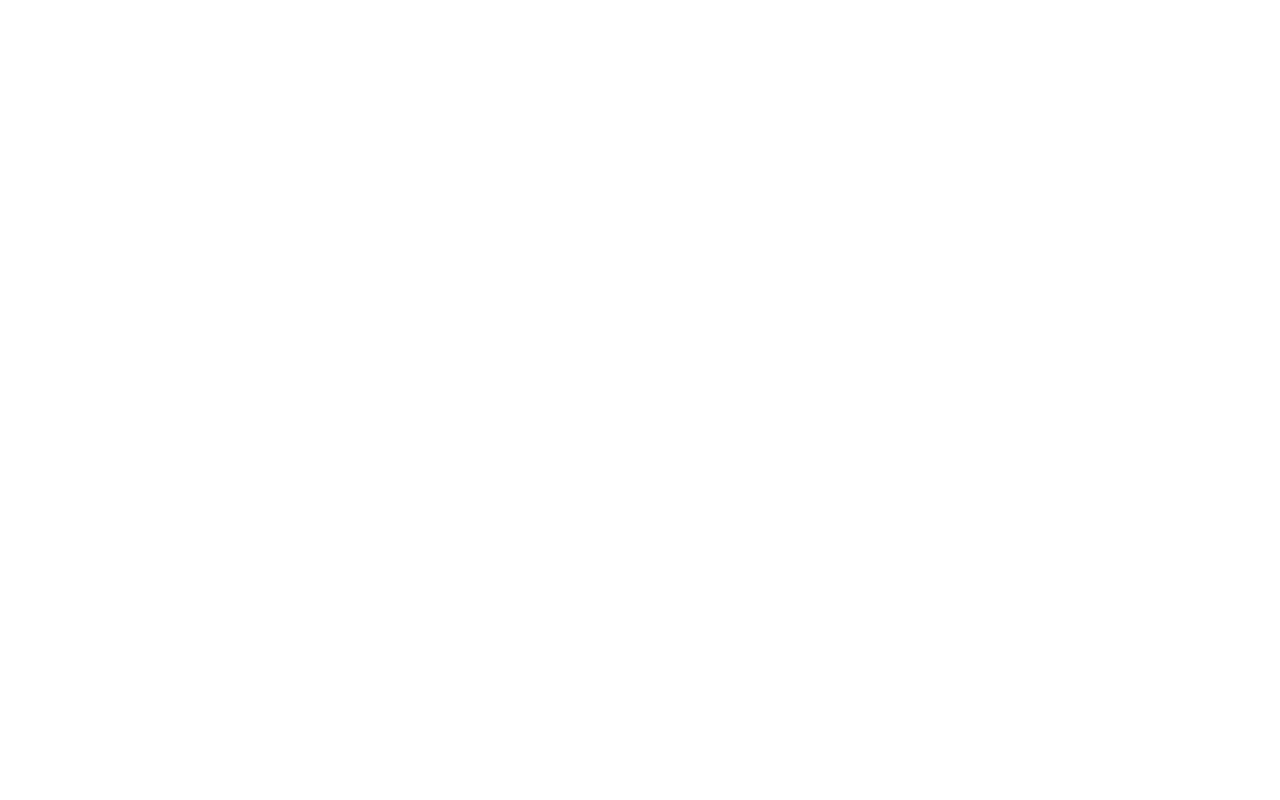
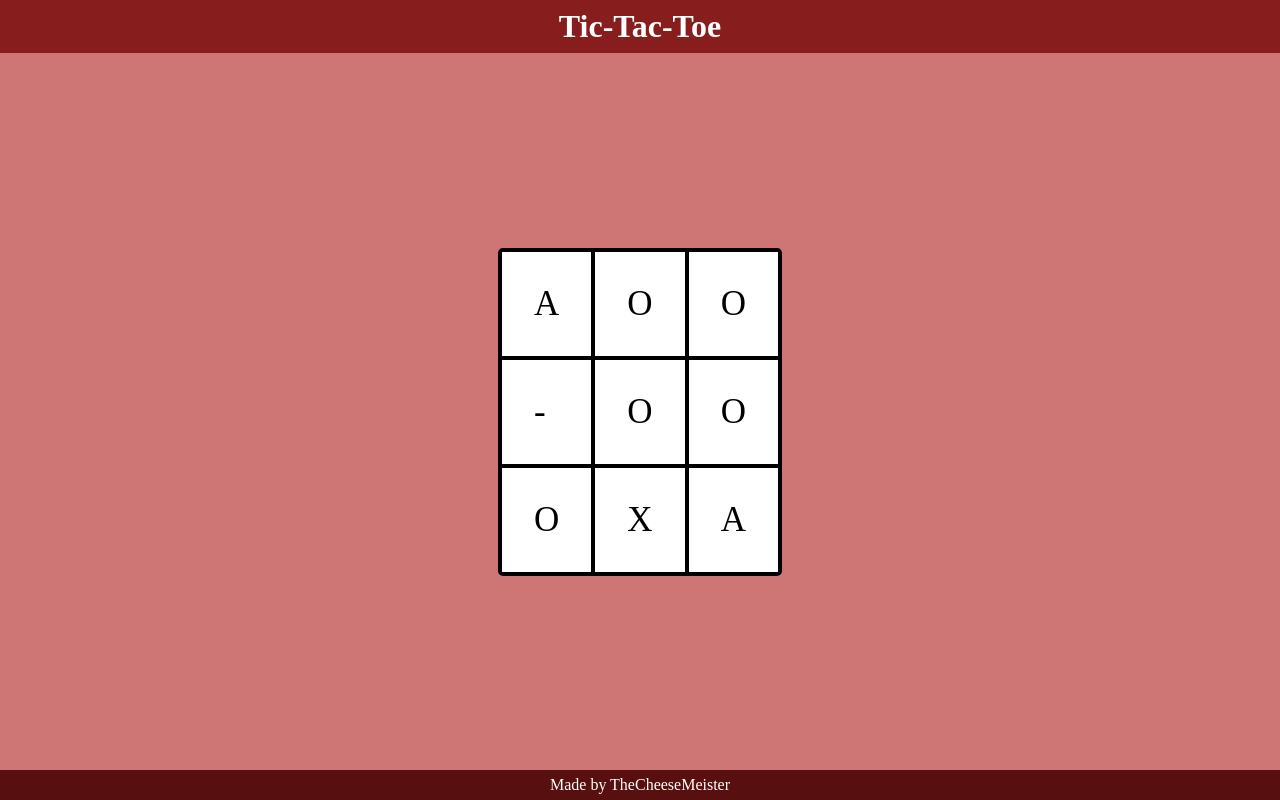
Before and after one commit to TheCheeseMeister/Tic-tac-toe, a plain HTML site: page index.html in a window 1280 px wide. Drawn offline with Linux system fonts and the light colour scheme.

Commit message:
Added display object to handle displaying and updating the board. Adding html elements to outline tic-tac-toe.

```diff
--- a/index.html
+++ b/index.html
@@ -8,6 +8,24 @@
     <script src="javascript.js" defer></script>
 </head>
 <body>
+    <div class="header">
+        <h1>Tic-Tac-Toe</h1>
+    </div>
 
+    <div class="board" id="board">
+        <!--<p class="space">X</p>
+        <p class="space">X</p>
+        <p class="space">X</p>
+        <p class="space">X</p>
+        <p class="space">X</p>
+        <p class="space">X</p>
+        <p class="space">X</p>
+        <p class="space">X</p>
+        <p class="space">X</p>-->
+    </div>
+
+    <div class="footer">
+        <p>Made by TheCheeseMeister</p>
+    </div>
 </body>
 </html>
--- a/javascript.js
+++ b/javascript.js
@@ -1,3 +1,37 @@
+const display = (function () {
+    const htmlBoard = document.querySelector("#board");
+
+    const clearBoard = (function () {
+        while (htmlBoard.firstChild) {
+            htmlBoard.removeChild(htmlBoard.lastChild);
+        }
+    });
+
+    const createBoard = (function (board) {
+        let j = 0, k = 0; // jk for board
+
+        while (j < 3) {
+            for (k = 0; k < 3; k++) { // each column
+                let temp = document.createElement("p");
+                temp.classList.add("space");
+                temp.textContent = board[j][k];
+                htmlBoard.appendChild(temp);
+
+                console.log(temp);
+            }
+            j++; // next row
+        }
+    });
+
+    const updateBoard = (function (board) {
+        clearBoard();
+
+        createBoard(board);
+    });
+
+    return { clearBoard, createBoard, updateBoard };
+}) ();
+
 const gameFlow = (function () {
     const player1 = createPlayer("Me", "X");
     const player2 = createPlayer("Not Me", "O");
@@ -130,4 +164,4 @@
                 ["-", "O", "O"],
                 ["O", "X", "A"]];
 
-console.log(gameBoard.checkWin(testBoard));
+display.createBoard(testBoard);
--- a/styles.css
+++ b/styles.css
@@ -0,0 +1,48 @@
+* {
+    margin: 0;
+    padding: 0;
+    box-sizing: border-box;
+}
+
+body {
+    display: flex;
+    flex-direction: column;
+    align-items: center;
+    justify-content: space-between;
+    height: 100vh;
+
+    background-color: rgb(206, 118, 118);
+}
+
+.header {
+    color: white;
+    background-color: rgb(136, 29, 29);
+    width: 100%;
+    text-align: center;
+
+    padding: 8px;
+}
+
+.board {
+    display: grid;
+    grid-template-columns: repeat(3, 1fr);
+
+    border: 2px solid rgb(0, 0, 0);
+    border-radius: 5px;
+}
+
+.board > p {
+    border: 2px solid rgb(0, 0, 0);
+    font-size: 35px;
+    padding: 32px;
+    background-color: white;
+}
+
+.footer {
+    background-color: rgb(88, 15, 15);
+    color: white;
+    width: 100%;
+    text-align: center;
+    height: 30px;
+    padding-top: 6px;
+}
```
